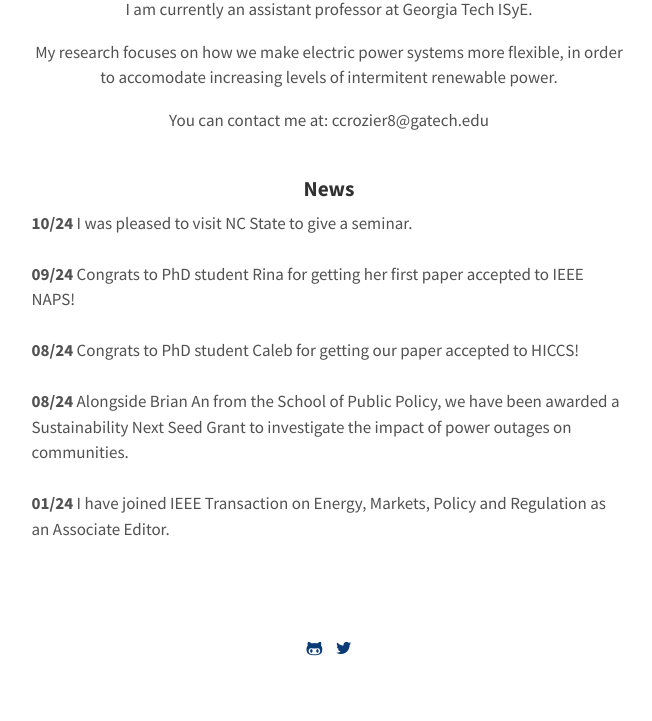
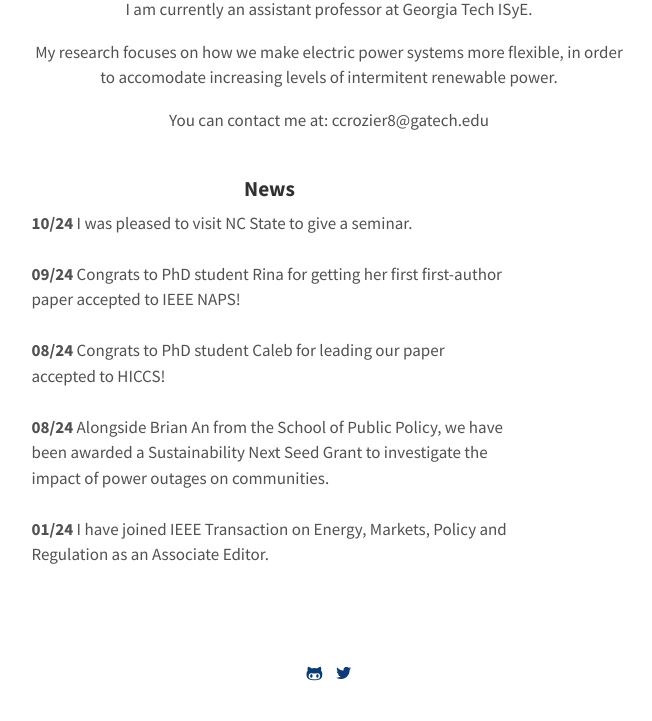
Before and after one commit to constancecrozier/constancecrozier.github.io, a Jekyll site: the page built from index.html, in a window 1280 px wide. Shown: the part 496-1217 px from the top of the page, without its empty margins (311-963 px from the left). Built offline with Jekyll 4.4.1, drawn with Linux system fonts in a browser that asks for light colours; before the commit the page ends 1191 px from its top, so only the background shows below that.

Commit message:
Update index.html

```diff
--- a/index.html
+++ b/index.html
@@ -27,14 +27,14 @@ title: Home
 
   </div>
 
-<div style="overflow: auto; height:20%; width:100%;">
+<div style="overflow: auto; height:10%; width:80%;">
     <center><h3>News</h3></center>
 
     <b>10/24</b> I was pleased to visit NC State to give a seminar.<br><br>
 
-    <b>09/24</b> Congrats to PhD student Rina for getting her first paper accepted to IEEE NAPS!<br><br>
+    <b>09/24</b> Congrats to PhD student Rina for getting her first first-author paper accepted to IEEE NAPS!<br><br>
 
-    <b>08/24</b> Congrats to PhD student Caleb for getting our paper accepted to HICCS!<br><br>
+    <b>08/24</b> Congrats to PhD student Caleb for leading our paper accepted to HICCS!<br><br>
 
     <b>08/24</b> Alongside Brian An from the School of Public Policy, we have been awarded a Sustainability Next Seed Grant to investigate the impact of power outages on communities.<br><br>
 
```
